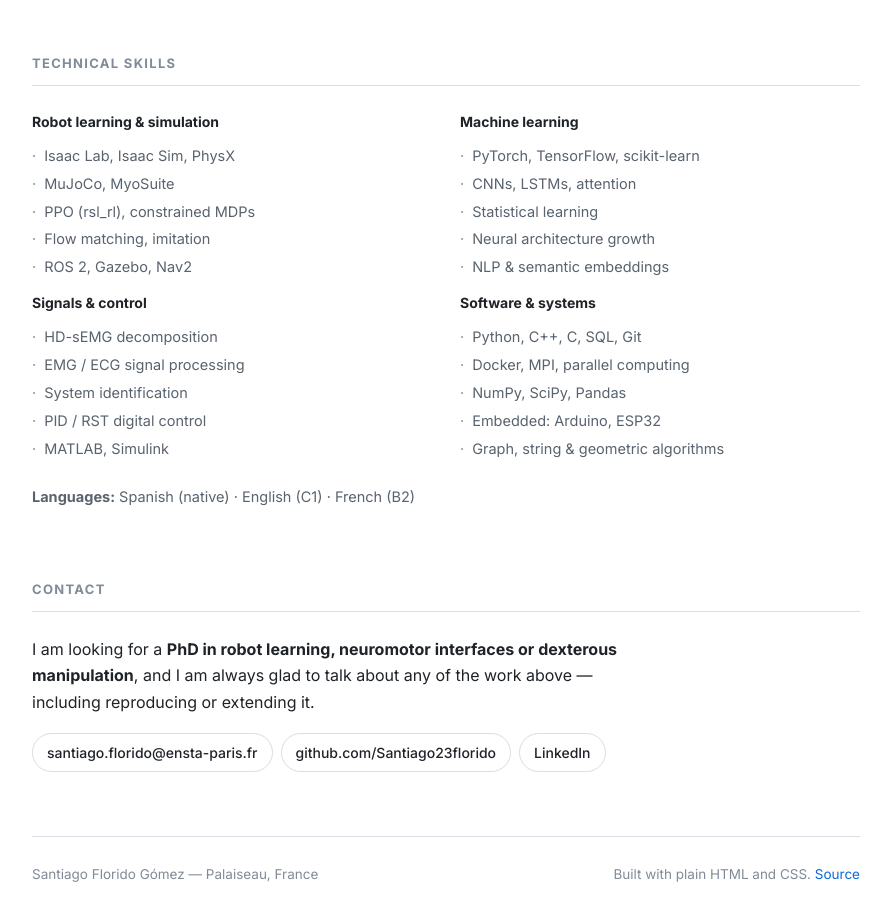
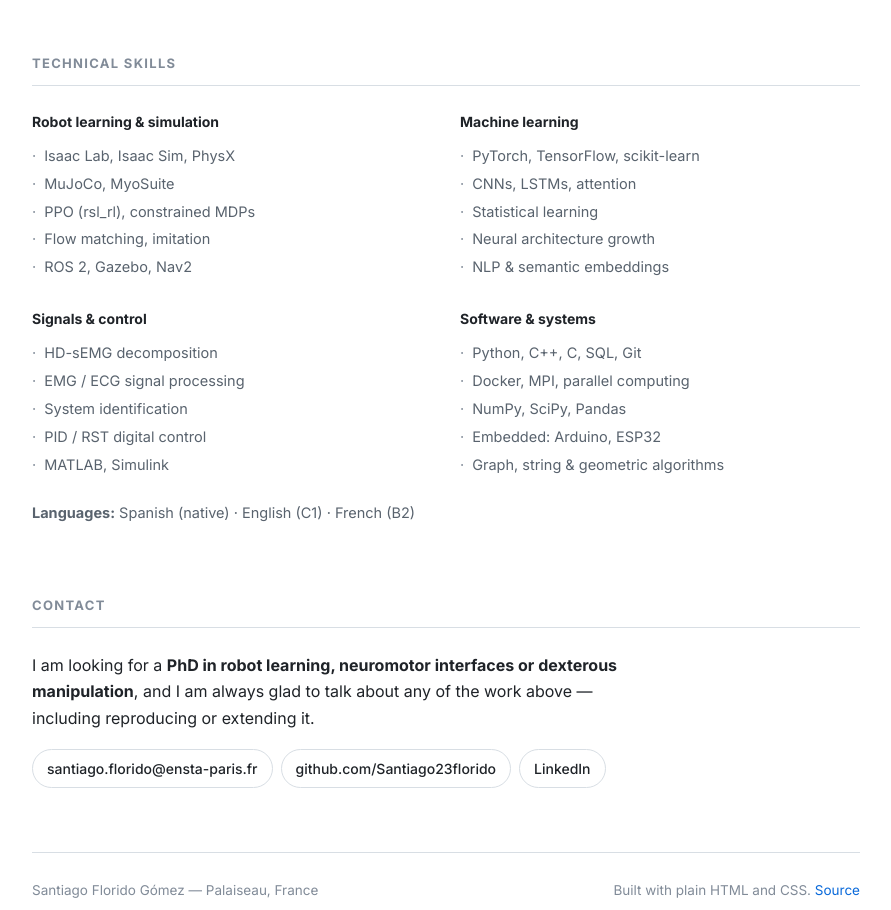
Before and after one commit to Santiago23florido/Santiago23florido.github.io, a plain HTML site: page index.html in a window 1280 px wide. Shown: the part 4294-5204 px from the top of the page, without its empty margins (194-1085 px from the left). Drawn offline with Linux system fonts and the light colour scheme.

```diff
--- a/style.css
+++ b/style.css
@@ -193,7 +193,7 @@ details.more li b { color: var(--text); font-weight: 600; }
 .entry p { margin: 0; font-size: 15px; color: var(--text-soft); }
 
 /* ---------------- skills ---------------- */
-.skills { display: grid; grid-template-columns: repeat(auto-fit, minmax(330px, 1fr)); gap: 10px 28px; }
+.skills { display: grid; grid-template-columns: repeat(auto-fit, minmax(330px, 1fr)); gap: 26px 28px; }
 .skillgroup h3 {
   font-size: 14px; margin: 0 0 9px; font-weight: 640;
 }
```
